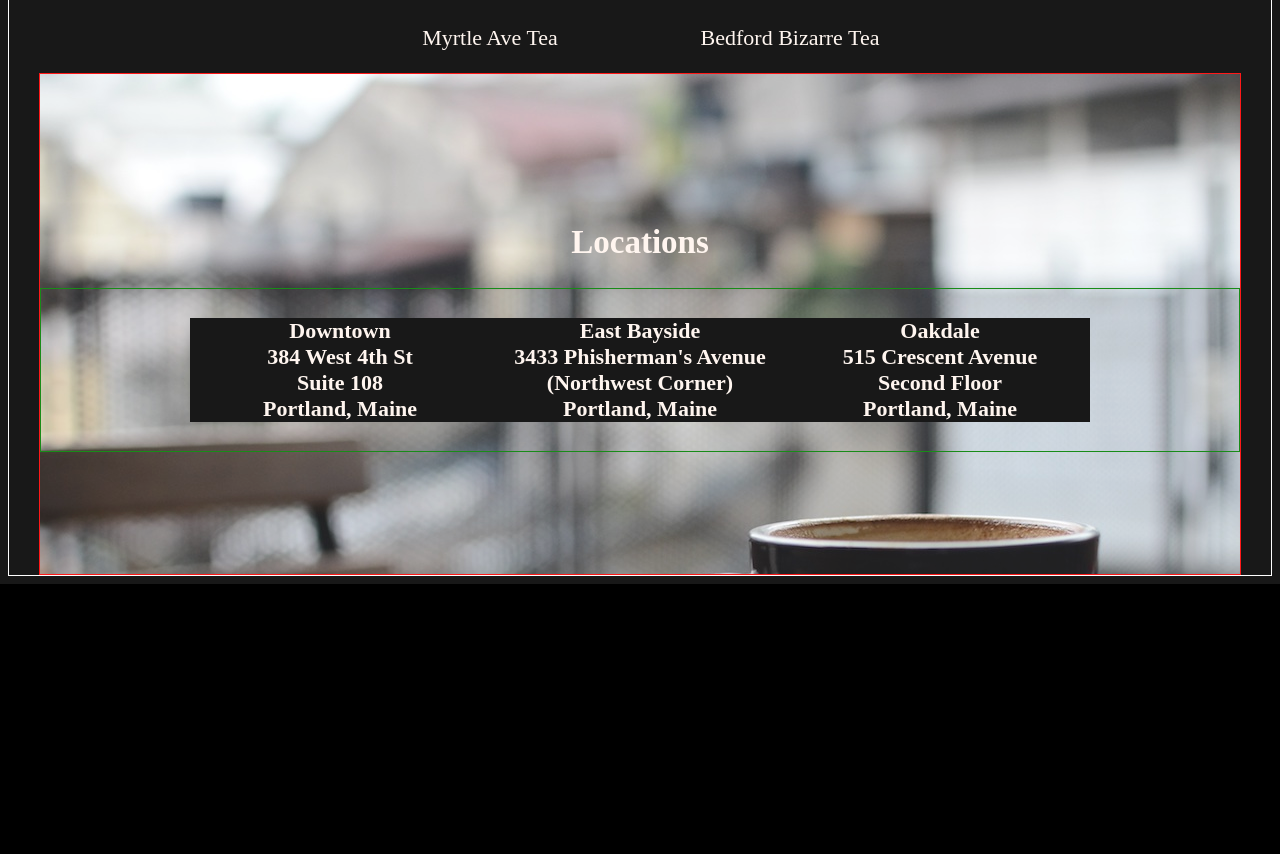
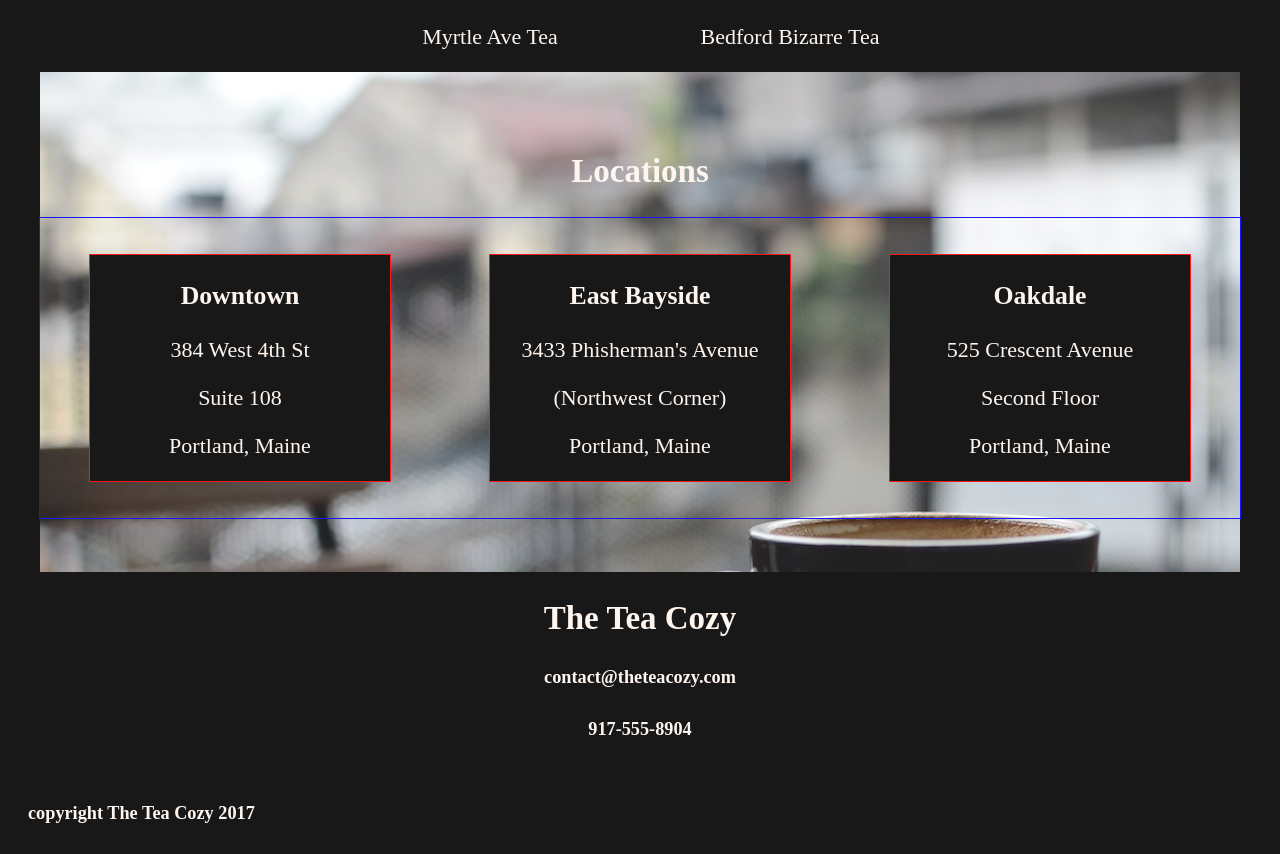
Before and after one commit to asherok521/teacozy, a plain HTML site: page index.html in a window 1280 px wide. Shown: the part 1454-2308 px from the top of the page. Before the commit the page ends 2038 px from the top, so only its background shows below. Drawn offline with Linux system fonts and the light colour scheme.

Commit message:
finish html and most css

```diff
--- a/index.html
+++ b/index.html
@@ -63,35 +63,44 @@
       </div>
 
       <!--This section is the location-->
+      <div class="location">
+        <div>
+          <h2>Locations</h2>
+        </div>
+        <div class="tea-cozy-locations">
+          <div class="location-container">
+            <h3>Downtown</h3>
+            <p>384 West 4th St</p>
+            <p>Suite 108</p>
+            <p>Portland, Maine</p>
+          </div>
 
-      <div class="location">
-        <div id="location-pic">
-          <h2>Locations</h2>
+          <div class="location-container">
+            <h3>East Bayside</h3>
+            <p>3433 Phisherman's Avenue</p>
+            <p>(Northwest Corner)</p>
+            <p>Portland, Maine</p>
+          </div>
 
-          <div class="flex-location">
-            <h4>
-              <span>Downtown</span>
-              <span>384 West 4th St</span>
-              <span>Suite 108</span>
-              <span>Portland, Maine</span>
-            </h4>
-
-            <h4>
-              <span>East Bayside</span>
-              <span>3433 Phisherman's Avenue</span>
-              <span>(Northwest Corner)</span>
-              <span>Portland, Maine</span>
-            </h4>
-
-            <h4>
-              <span>Oakdale</span>
-              <span>515 Crescent Avenue</span>
-              <span>Second Floor</span>
-              <span>Portland, Maine</span>
-            </h4>
+          <div class="location-container">
+            <h3>Oakdale</h3>
+            <p>525 Crescent Avenue</p>
+            <p>Second Floor</p>
+            <p>Portland, Maine</p>
           </div>
         </div>
       </div>
+
+    <!--This section is the contact information-->
+      <div class="contact">
+        <h2>The Tea Cozy</h2>
+        <h5>contact@theteacozy.com</h5>
+        <h5>917-555-8904</h5>
+      </div>
     </div>
+
+    <!--This is the footer-->
+    <footer>
+      <h5>copyright The Tea Cozy 2017</h5>
   </body>
 </html>
--- a/resources/css/style.css
+++ b/resources/css/style.css
@@ -30,7 +30,6 @@ header h1 {
   flex-direction: column;
   align-items: center;
   justify-content: center;
-  border: 1px solid White;
 }
 #background-pic {
   background-image: url("../images/img-mission-background.jpg");
@@ -67,25 +66,41 @@ header h1 {
 #month-tea p {
   text-align: center;
 }
-#location-pic {
-  background-image: url("../images/img-locations-background.jpg");
-  height: 500px;
-  width: 1200px;
-  text-align: center;
+.location {
   display: flex;
   flex-direction: column;
   justify-content: center;
+  align-items: center;
+  height: 500px;
+  width: 1200px;
+  background-image: url("../images/img-locations-background.jpg");
+}
+.location-container {
+  display: inline-block;
+  width: 300px;
+  text-align: center;
+  background-color: Black;
+  opacity: 1;
   border: 1px solid red;
 }
-#location-pic h4 {
+.tea-cozy-locations {
+  width: 1200px;
   display: flex;
-  flex-direction: column;
-  width: 300px;
-  background-color: Black;
+  justify-content: space-around;
+  align-items: center;
+  flex-basis: 300px;
+  margin: 0 20px;
+  border: 1px solid blue;
 }
-.flex-location {
-  display: flex;
-  justify-content: center;
-  align-content: center;
-  border: 1px solid green;
+.location div {
+  margin: 0px;
 }
+.contact {
+  display: block;
+  text-align: center;
+  height: 200px;
+}
+footer {
+  padding-left: 20px;
+  text-align: left;
+}
```
